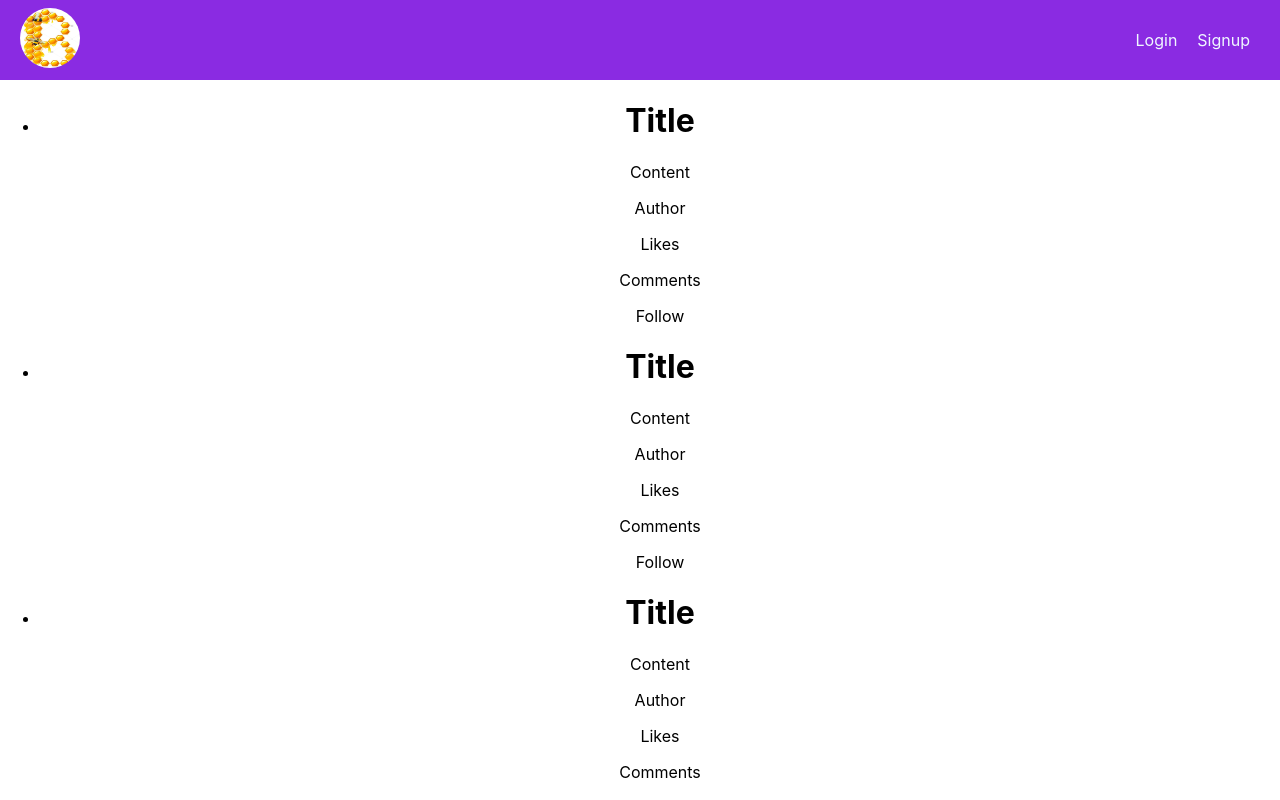
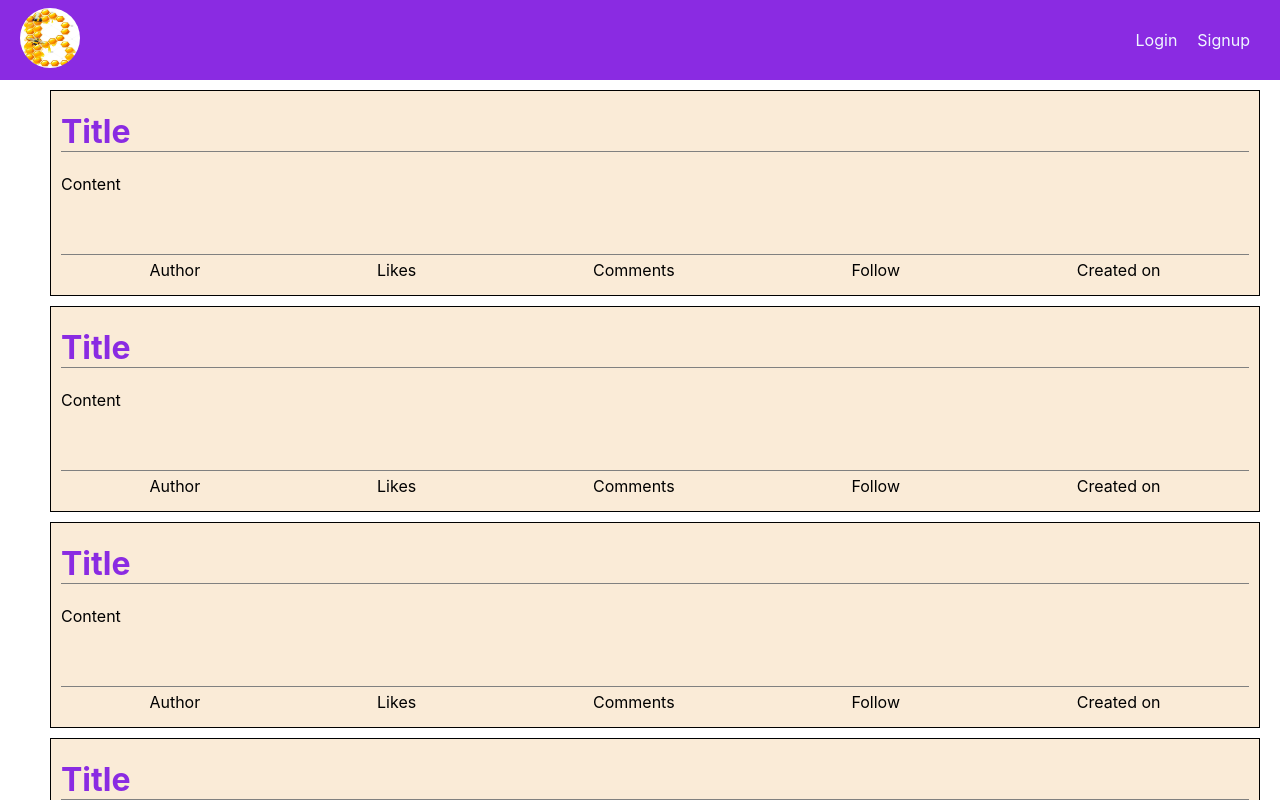
Before and after one commit to uppala-praveen-au7/fprt-2-blog, a React (Create React App) app in the folder frontend/: page / in a window 1280 px wide. Shown: the top 800 px of the page. Built offline with nearby package versions, Linux system fonts and the light colour scheme.

Commit message:
FPRT BLOG: Landing Page-->Navbar & body

```diff
--- a/frontend/src/components/LandingPage/LandingPage.js
+++ b/frontend/src/components/LandingPage/LandingPage.js
@@ -1,13 +1,16 @@
-import React,{Fragment} from 'react'
+import React from 'react'
 import PreNav from "../PreNav/PreNav"
 import Posts from "../Posts/Posts"
+import classes from "./LandingPage.module.css"
 
 const LandingPage = (props) => {
     return (
-        <Fragment>
-            <PreNav/>
+        <div className={classes.landing_page}>
+            <div className={classes.pre_nav}>
+                <PreNav/>
+            </div>
             <Posts/>
-        </Fragment>
+        </div>
     )
 }
 
--- /dev/null
+++ b/frontend/src/components/LandingPage/LandingPage.module.css
@@ -0,0 +1,16 @@
+.landing_page{
+    height:100vh;
+    width:100vw;
+    margin: 0;
+    padding: 0;
+}
+
+.pre_nav{
+    position: fixed;
+    margin: 0;
+    padding: 0;
+    left: 0;
+    top: 0;
+    width: 100%;
+    overflow: hidden;
+}
--- a/frontend/src/components/Post/Post.js
+++ b/frontend/src/components/Post/Post.js
@@ -1,15 +1,17 @@
 import React from 'react'
+import classes from "./Post.module.css"
 
 const Post = (props) => {
     return (
-        <div>
-            <h1>Title</h1>
-            <p>Content</p>
-            <div>
+        <div className={classes.post_container}>
+            <h1 className={classes.post_title}>Title</h1>
+            <div className={classes.post_content}>Content</div>
+            <div className={classes.post_rem_details}>
                 <p>Author</p>
                 <p>Likes</p>
                 <p>Comments</p>
                 <p>Follow</p>
+                <p>Created on</p>
             </div>
         </div>
     )
--- /dev/null
+++ b/frontend/src/components/Post/Post.module.css
@@ -0,0 +1,25 @@
+.post_container{
+    display:block;
+    border: 1px solid black;
+    background-color: antiquewhite;
+    margin: 10px 20px 5px 10px;
+    text-align: left;
+    padding: 0 10px 10px 10px;
+}
+
+.post_title{
+    color: blueviolet;
+    border-bottom: 1px solid grey;
+}
+
+.post_content{
+    height: 80px;
+    border-bottom: 1px solid grey;
+}
+
+.post_rem_details{
+    display: flex;
+    justify-content: space-around;
+    height: 30px;
+    align-items: center;
+}
--- a/frontend/src/components/Posts/Posts.js
+++ b/frontend/src/components/Posts/Posts.js
@@ -1,11 +1,12 @@
 import React from 'react'
 import Post from "../Post/Post"
+import classes from "./Posts.module.css"
 
 const Posts = (props) => {
     let arr = [1,2,3,4,5,6,7,8,9]
     return (
-        <div>
-            <ul>
+        <div className={classes.posts_container}>
+            <ul className={classes.post_list}>
                 {arr.map(val=><li key={val}><Post/></li>)}
             </ul>
         </div>
--- /dev/null
+++ b/frontend/src/components/Posts/Posts.module.css
@@ -0,0 +1,8 @@
+.post_list{
+    list-style-type: none;
+   overflow: scroll;
+}
+
+.posts_container{
+    margin: 80px 0 0 0;
+}
```
Also changed, not shown: 1 other file (tests, documents, lock files or other folders).
